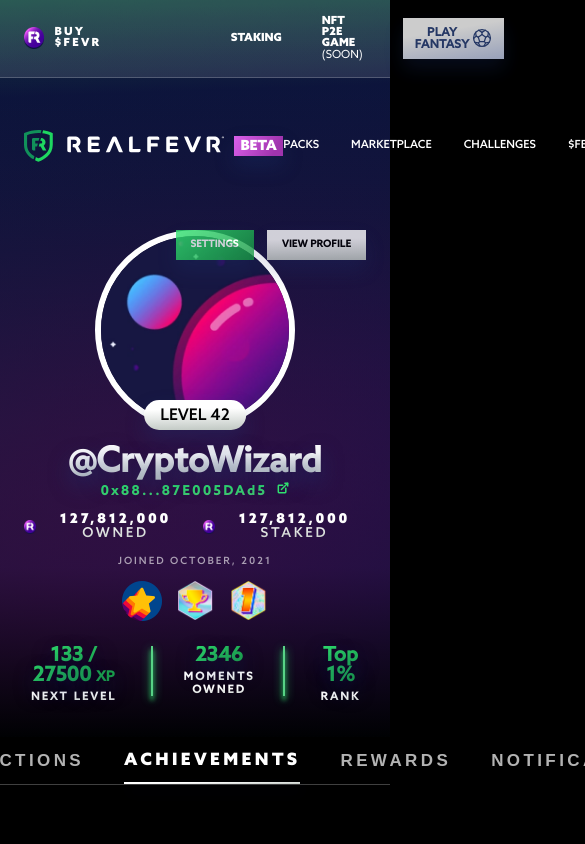
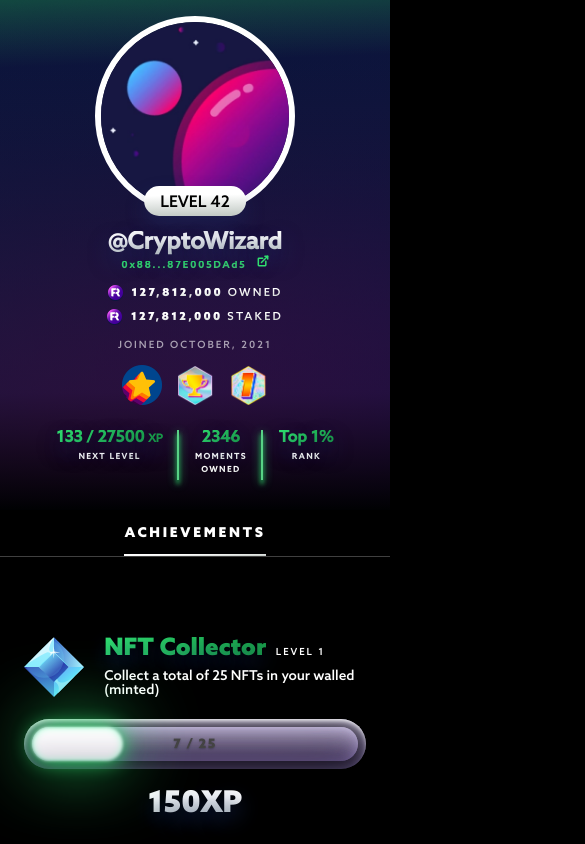
Before and after one commit to otutukingsley/real-fevr-profile, a React (Create React App) app: page / in a window 390 px wide. Shown: the top 844 px of the page, 585 px wide, since content can reach past the window. Built offline with nearby package versions, Linux system fonts and the light colour scheme.

Commit message:
desktop responsiveness

```diff
--- a/src/components/AchievementNav.js
+++ b/src/components/AchievementNav.js
@@ -9,19 +9,19 @@
   return (
     <AchievementTop>
       <AchievementItems>
-        <AchievementTabs>collection</AchievementTabs>
+        <AchievementTabs className="inactive">collection</AchievementTabs>
       </AchievementItems>
       <AchievementItems>
-        <AchievementTabs>transactions</AchievementTabs>
+        <AchievementTabs className="inactive">transactions</AchievementTabs>
       </AchievementItems>
       <AchievementItems>
         <AchievementTabs className="active">achievements</AchievementTabs>
       </AchievementItems>
       <AchievementItems>
-        <AchievementTabs>rewards</AchievementTabs>
+        <AchievementTabs className="inactive">rewards</AchievementTabs>
       </AchievementItems>
       <AchievementItems>
-        <AchievementTabs>notifications</AchievementTabs>
+        <AchievementTabs className="inactive">notifications</AchievementTabs>
       </AchievementItems>
     </AchievementTop>
   )
--- a/src/components/Footer.js
+++ b/src/components/Footer.js
@@ -14,6 +14,7 @@
   PrivacyList,
   PrivacyListItem,
   ReservedListItem,
+  BinanceQuote,
 } from "../styles/componentStyles/footer"
 import { Container, Img } from "../styles/globalStyles"
 import Binance from "../assets/images/extras/binance-logo.svg"
@@ -125,7 +126,9 @@
             <BinanceImgContainer>
               <Img src={Binance} alt="binace" />
             </BinanceImgContainer>
-            <p>RealFevr is powered by Binance Smart Chain</p>
+            <BinanceQuote>
+              RealFevr is powered by Binance Smart Chain
+            </BinanceQuote>
           </BinanceSection>
           <MiniFooter>
             <SocialLinks />
--- a/src/components/Navbar.js
+++ b/src/components/Navbar.js
@@ -29,7 +29,7 @@
             </FlexRowContainer>
           </NavBrand>
           <TopNavLinks>
-            <FlexRowContainer gap="2rem">
+            <FlexRowContainer gap="1.75rem">
               <OrdinaryLink href="#!">Packs</OrdinaryLink>
               <OrdinaryLink href="#!">Marketplace</OrdinaryLink>
               <OrdinaryLink href="#!">Challenges</OrdinaryLink>
--- a/src/components/Profile.js
+++ b/src/components/Profile.js
@@ -50,7 +50,7 @@
             <UserName>@CryptoWizard</UserName>
             <LinkId href="#!">
               <WalletId>0x88...87E005DAd5</WalletId>
-              <MoreArrow className="img-container">
+              <MoreArrow>
                 <Img src={ArrowMore} alt="more" />
               </MoreArrow>
             </LinkId>
--- a/src/components/Showcase.js
+++ b/src/components/Showcase.js
@@ -3,12 +3,22 @@
 import TopNav from "./TopNav"
 import Navbar from "./Navbar"
 import Profile from "./Profile"
+import { useViewPort } from "../hooks/viewport"
 
 const Showcase = () => {
+  const { width } = useViewPort()
+  const breakPoint = 1065
+
   return (
     <ShowcaseMain>
-      <TopNav />
-      <Navbar />
+      {width > breakPoint ? (
+        <>
+          <TopNav />
+          <Navbar />
+        </>
+      ) : (
+        ""
+      )}
       <Profile />
     </ShowcaseMain>
   )
--- /dev/null
+++ b/src/hooks/viewport.js
@@ -0,0 +1,13 @@
+import { useState, useEffect } from "react"
+
+export function useViewPort() {
+  const [width, setWidth] = useState(window.innerWidth)
+
+  useEffect(() => {
+    const handleWidth = () => setWidth(window.innerWidth)
+    window.addEventListener("resize", handleWidth)
+
+    return () => window.removeEventListener("resize", handleWidth)
+  }, [])
+  return { width }
+}
--- a/src/styles/componentStyles/achievement.js
+++ b/src/styles/componentStyles/achievement.js
@@ -21,8 +21,9 @@
   display: block;
   background: rgba(0, 0, 0, 0.15);
   border-bottom: 1px solid rgba(255, 255, 255, 0.25);
-  padding: 0.938rem 1.5rem 0 1.5rem;
+  padding: 0.938rem 1.5rem 0rem 1.5rem;
   margin: 0;
+  overflow-x: scroll;
 `
 export const AchievementTop = styled.ul`
   display: flex;
@@ -30,6 +31,10 @@
   align-items: center;
   justify-content: center;
   grid-gap: 2.5rem;
+
+  @media (max-width: 990px) {
+    grid-gap: 1.5rem;
+  }
 `
 
 export const AchievementTabs = styled.button`
@@ -40,12 +45,16 @@
   color: ${({ theme }) => theme.colors.white};
   text-transform: uppercase;
   font-weight: 900;
-  font-size: 17px;
+  font-size: clamp(0.85rem, 2vw, 1.063rem);
   letter-spacing: 0.2em;
   cursor: pointer;
   line-height: 100%;
   opacity: 0.7;
   padding-bottom: 0.938rem;
+
+  @media (max-width: 990px) {
+    font-size: clamp(0.85rem, 1vw, 1.063rem);
+  }
 `
 export const AchievementItems = styled.li`
   width: auto;
@@ -72,6 +81,12 @@
       box-shadow: 3px 7px 15px rgba(13, 21, 62, 0.4);
     }
   }
+
+  @media (max-width: 990px) {
+    .inactive {
+      display: none;
+    }
+  }
 `
 
 export const NftGrid = styled.div`
@@ -79,6 +94,11 @@
   grid-template-columns: repeat(auto-fit, minmax(400px, 1fr));
   grid-gap: 10rem;
   width: 100%;
+
+  @media (max-width: 500px) {
+    grid-template-columns: 1fr;
+    grid-gap: 8rem;
+  }
 `
 export const GridItems = styled.div`
   display: flex;
@@ -93,6 +113,10 @@
 export const GridItemImgContainer = styled.div`
   display: block;
   margin: 0;
+
+  @media (max-width: 360px) {
+    display: none;
+  }
 `
 export const NftTextContainer = styled.div`
   display: flex;
@@ -107,7 +131,7 @@
     -webkit-text-fill-color: transparent;
     background-clip: text;
     text-shadow: 0px 10px 20px rgba(29, 53, 117, 0.5);
-    font-size: 30px;
+    font-size: clamp(1.5rem, 2.5vw, 1.875rem);
     font-family: Azo Black;
     margin-bottom: 0.563rem;
     margin-right: 0.6rem;
@@ -115,8 +139,12 @@
 
   span {
     text-transform: uppercase;
-    font-size: 11px;
+    font-size: clamp(0.588rem, 2.5vw, 0.688rem);
     letter-spacing: 0.2em;
+  }
+
+  p {
+    font-size: clamp(0.85rem, 2.5vw, 1rem);
   }
 `
 export const Powerup = styled.div`
--- a/src/styles/componentStyles/footer.js
+++ b/src/styles/componentStyles/footer.js
@@ -80,7 +80,8 @@
   margin-bottom: 1.25rem;
 `
 export const BinanceQuote = styled.p`
-  font-size: 18px;
+  font-size: clamp(0.8rem, 2.5vw, 1.125rem);
+  opacity: 0.8;
 `
 export const MiniFooter = styled.div`
   padding-top: 6.25rem;
@@ -90,16 +91,26 @@
   align-items: center;
   justify-content: space-between;
   text-align: center;
+
+  @media (max-width: 990px) {
+    flex-direction: column;
+    grid-gap: 2rem;
+  }
 `
 export const FooterLogoContainer = styled.div`
-  width: 150px;
-  height: 20px;
+  width: 200px;
+  height: 100%;
+  display: flex;
 `
 export const FooterPrivacy = styled.div`
   display: flex;
   flex-direction: column;
   align-items: flex-end;
   justify-items: space-between;
+
+  @media (max-width: 990px) {
+    align-items: center;
+  }
 `
 export const PrivacyList = styled.ul`
   display: flex;
@@ -108,12 +119,15 @@
   align-items: center;
   grid-gap: 1rem;
   margin-bottom: 0.563rem;
+  @media (max-width: 990px) {
+    flex-wrap: wrap;
+  }
 `
 export const PrivacyListItem = styled.li`
   font-weight: 400;
   font-size: 10px;
   text-align: right;
-  letter-spacing: 0.2em;
+  letter-spacing: 0.02em;
   text-transform: uppercase;
 `
 export const ReservedListItem = styled(PrivacyListItem)`
--- a/src/styles/componentStyles/navigation.js
+++ b/src/styles/componentStyles/navigation.js
@@ -49,7 +49,7 @@
 export const Pg = styled.p`
   font-size: clamp(0.7rem, 2.5vw, 0.875rem);
   font-family: Azo Black;
-  letter-spacing: 0.2em;
+  letter-spacing: 0.02em;
   text-transform: uppercase;
 `
 
--- a/src/styles/componentStyles/profile.js
+++ b/src/styles/componentStyles/profile.js
@@ -13,6 +13,10 @@
     position: absolute;
     right: 0;
     top: 0;
+
+    @media (max-width: 1065px) {
+      display: none;
+    }
   }
 `
 
@@ -61,7 +65,7 @@
   text-shadow: 0px 10px 20px rgba(29, 53, 117, 0.5);
   font-weight: bold;
   margin-bottom: 0.35rem;
-  font-size: 2.188rem;
+  font-size: clamp(1.5rem, 3.5vw, 2.188rem);
   background: linear-gradient(178.9deg, #ffffff 31.24%, #74857a 182.59%);
   -webkit-background-clip: text;
   -webkit-text-fill-color: transparent;
@@ -103,14 +107,19 @@
   grid-gap: 1rem;
   margin: 0.938rem 0;
   text-transform: uppercase;
-  font-size: 0.85rem;
+  font-size: clamp(0.7rem, 2.5vw, 0.85rem);
+
+  @media (max-width: 425px) {
+    flex-direction: column;
+    grid-gap: 0.5rem;
+  }
 `
 export const WalletId = styled.p`
   margin: 0;
   padding: 0;
   font-weight: bold;
   letter-spacing: 0.2em;
-  font-size: 13px;
+  font-size: clamp(0.6rem, 2.5vw, 0.813rem);
 `
 
 export const StakedContainer = styled.div`
@@ -162,17 +171,26 @@
   flex-direction: row;
   align-items: flex-start;
   justify-content: center;
-  grid-gap: 30px;
+  grid-gap: 1.875rem;
+  // border: 2px solid red;
+
+  @media (max-width: 415px) {
+    grid-gap: 1rem;
+  }
 `
 export const RankNumbersListItem = styled.li`
   text-align: center;
   display: block;
   position: relative;
   width: auto;
-  padding-right: 30px;
+  padding-right: 1.875rem;
+
+  @media (max-width: 415px) {
+    padding-right: 1rem;
+  }
 
   h3 {
-    font-size: 20px;
+    font-size: clamp(1rem, 2.5vw, 1.25rem);
     background: linear-gradient(141.32deg, #30e06f 4.58%, #118139 122.96%);
     -webkit-background-clip: text;
     -webkit-text-fill-color: transparent;
@@ -181,15 +199,15 @@
     text-shadow: 0px 10px 20px rgba(29, 53, 117, 0.5);
     font-weight: bold;
     text-transform: capitalize;
-    margin-bottom: 5px;
+    margin-bottom: 0.313rem;
 
     span {
-      font-size: 14px;
+      font-size: clamp(0.7rem, 2vw, 0.875rem);
     }
   }
 
   p {
-    font-size: 11px;
+    font-size: clamp(0.5rem, 2vw, 0.688rem);
     text-transform: uppercase;
     line-height: 1.1;
     font-weight: 700;
```
